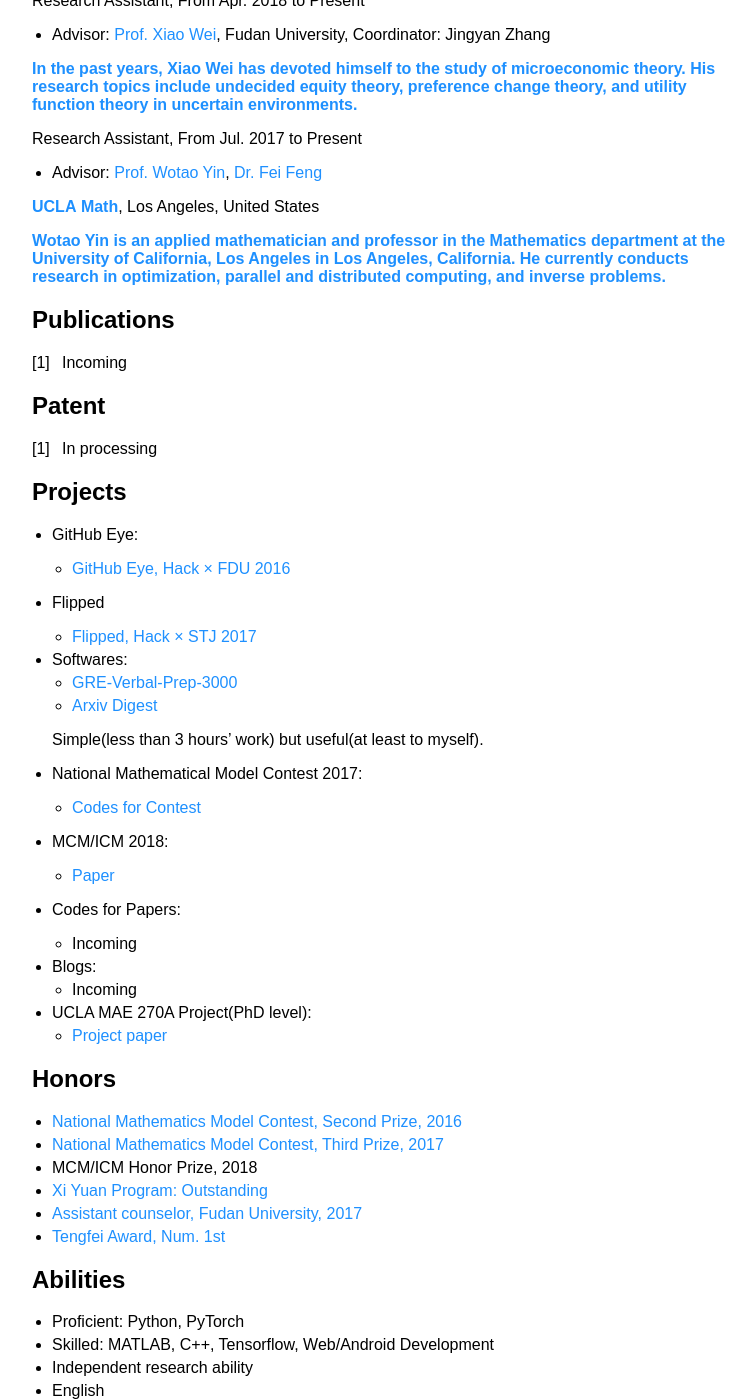
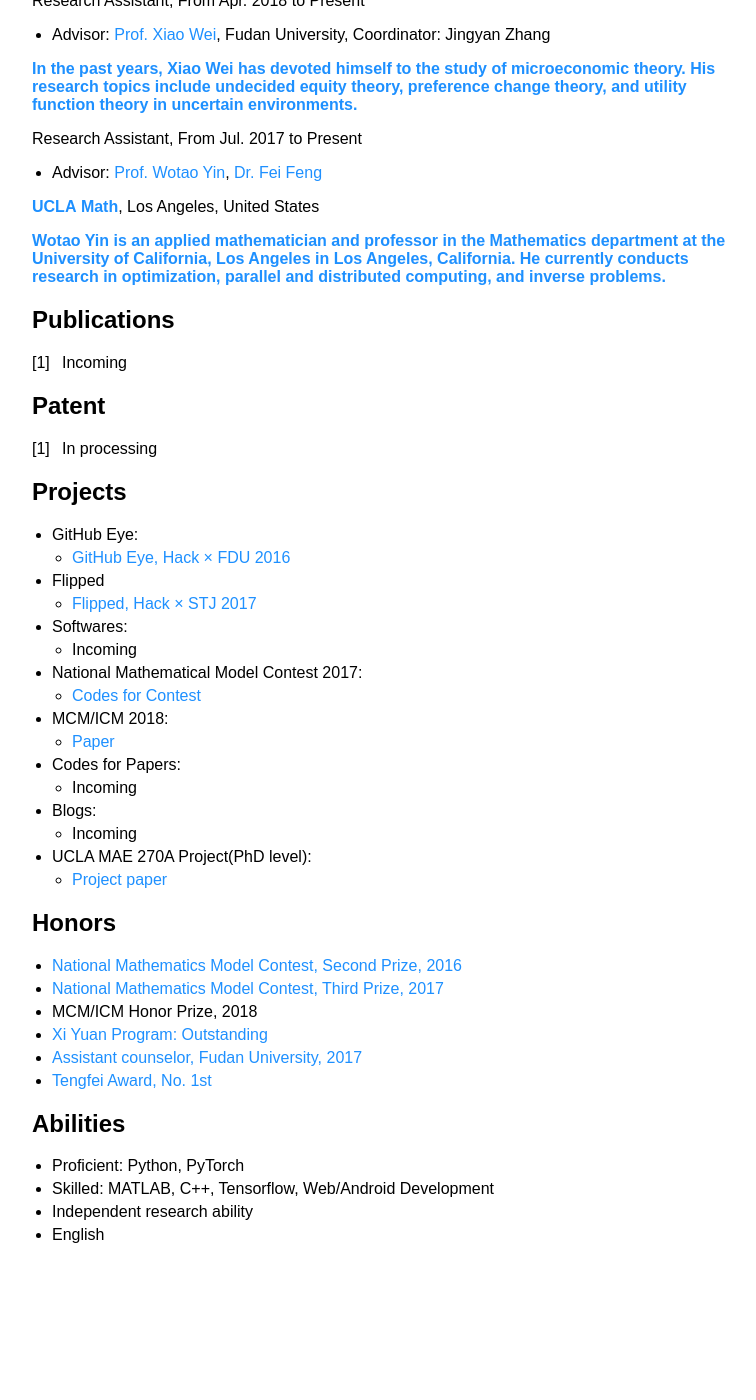
Before and after one commit to cyMichael/cyMichael.github.io, a Jekyll site: the page built from index.md, in a window 1280 px wide and 1400 px high, scrolled down 1126 px. Shown: the whole window, without its empty margins (258-1014 px from the left). Built offline with Jekyll 4.4.1, drawn with Linux system fonts in a browser that asks for light colours; our own code applies the rules of GitHub Pages for plain Markdown files; after the commit the page ends 2370 px from its top, so only the background shows below that.

Commit message:
Initial commit

```diff
--- a/index.md
+++ b/index.md
@@ -67,29 +67,17 @@
 
 ## Projects
 - GitHub Eye:
-
     - [GitHub Eye, Hack × FDU 2016](https://github.com/cyMichael/GithubEye)
-
 - Flipped
-
     - [Flipped, Hack × STJ 2017](https://github.com/cyMichael/Flipped-1)
-
 - Softwares:
-    - [GRE-Verbal-Prep-3000](https://github.com/AuCson/GRE-3000-Memory-Helper)
-    - [Arxiv Digest](https://aucson.github.io/arxiv_digest.html)
-
-    Simple(less than 3 hours' work) but useful(at least to myself).
+    - Incoming
 
 - National Mathematical Model Contest 2017:
-
     - [Codes for Contest](https://github.com/cyMichael/Mathematical-Modeling-of-2017)
-
 - MCM/ICM 2018:
-
     - [Paper](https://www.linkedin.com/in/yi-cui-259896137/detail/treasury/summary/?entityUrn=urn%3Ali%3Afs_treasuryMedia%3A(ACoAACFpkuUB2pRO6399Y2O6ekUZAres6DxCFF8%2C1515914974991)&section=summary&treasuryCount=2)
-
 - Codes for Papers:
-
     - Incoming
 
 - Blogs:
@@ -107,7 +95,7 @@
 - MCM/ICM Honor Prize, 2018
 - [Xi Yuan Program: Outstanding](http://www.fdurop.fudan.edu.cn/projDetail.php?gk=6235&sk=7303&st=3)
 - [Assistant counselor, Fudan University, 2017](http://www.stuaff.fudan.edu.cn/cf/b6/c10070a118710/page.htm)
-- [Tengfei Award, Num. 1st](http://www.fdcollege.fudan.edu.cn/_upload/article/files/37/cb/ff787aee4a29afd56aeefb8ccce2/59594abd-692e-4383-ae25-858c6ff87fbb.pdf)
+- [Tengfei Award, No. 1st](http://www.fdcollege.fudan.edu.cn/_upload/article/files/37/cb/ff787aee4a29afd56aeefb8ccce2/59594abd-692e-4383-ae25-858c6ff87fbb.pdf)
 
 
 
```
